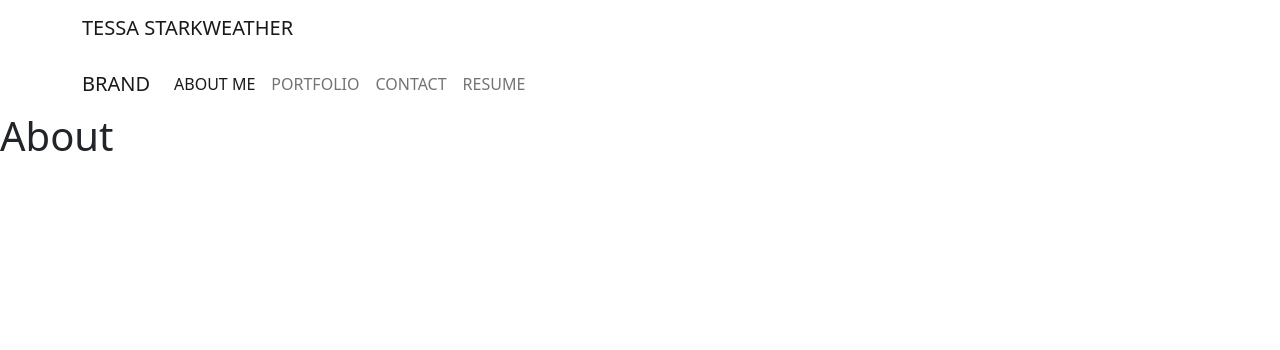
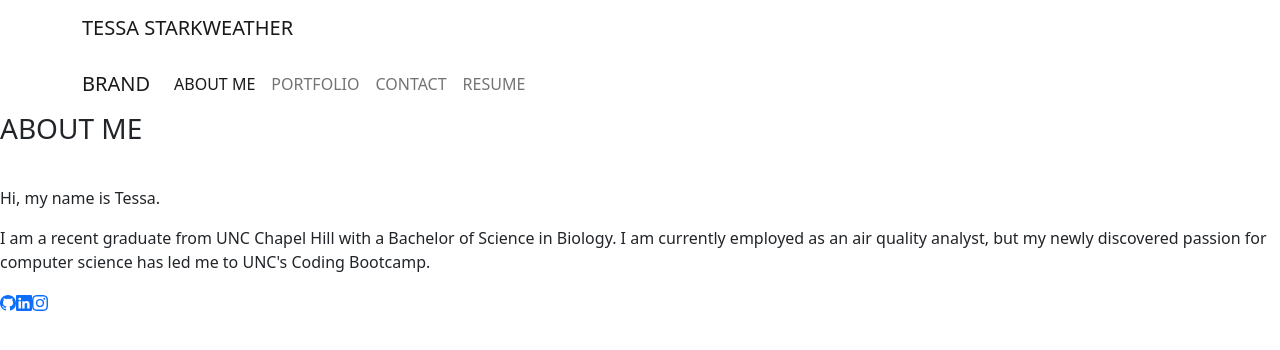
Before and after one commit to t-starkw/portfolio-reactfully, a React (Create React App) app: page / in a window 1280 px wide. Shown: the top 350 px of the page. Built offline with nearby package versions, Linux system fonts and the light colour scheme.

Commit message:
about section and contact form bare bones

```diff
--- a/package.json
+++ b/package.json
@@ -10,6 +10,7 @@
     "react": "^17.0.2",
     "react-bootstrap": "^2.7.0",
     "react-dom": "^17.0.2",
+    "react-icons": "^4.7.1",
     "react-router-bootstrap": "^0.26.2",
     "react-router-dom": "^6.8.1",
     "react-scripts": "5.0.1",
--- a/src/components/pages/About.js
+++ b/src/components/pages/About.js
@@ -1,9 +1,30 @@
 import React from 'react';
-
+import { BsGithub } from 'react-icons/bs'
+import { BsLinkedin } from 'react-icons/bs'
+import { BsInstagram } from 'react-icons/bs'
 
 function About() {
     return (
-        <h1>About</h1>
+        <div>
+            <div className="title-big pb-3 mb-3">
+                <h3>ABOUT ME</h3>
+            </div>
+            <p>
+                Hi, my name is Tessa.
+            </p>
+            <p> I am a recent graduate from UNC Chapel
+                Hill with a Bachelor of Science in Biology. I am currently employed as an air
+                quality
+                analyst, but my
+                newly discovered passion for computer science has led me to UNC's Coding Bootcamp.
+            </p>
+            <div>
+                <a href="https://github.com/t-starkw"><i><BsGithub /></i></a>
+                <a href="https://www.linkedin.com/in/tessa-starkweather-b61941200/"><i><BsLinkedin /></i></a>
+                <a href="https://www.instagram.com/tessa.starkweather/"><i><BsInstagram /></i></a>
+            </div>
+        </div>
+
     );
 }
 
--- a/src/components/pages/Contact.js
+++ b/src/components/pages/Contact.js
@@ -1,8 +1,55 @@
-import React from 'react';
+import React, { useState } from 'react';
 
 function Contact() {
+
+    const [submitted, setSubmitted] = useState(false);
+    const handleSubmit = () => {
+        setTimeout(() => {
+            setSubmitted(true);
+        }, 100);
+    };
+
+    if (submitted) {
+        return (
+            <>
+                <div className="text-2xl">Thank you!</div>
+                <div className="text-md">We'll be in touch soon.</div>
+            </>
+        );
+    }
+
     return (
-        <h1>Contact</h1>
+        <form onSubmit={handleSubmit}>
+            <h1>Contact Me!</h1>
+            <div className="mb-3 pt-0">
+                <input
+                    type="text"
+                    placeholder="Your name"
+                    name="name"
+                    required
+                />
+            </div>
+            <div className="mb-3 pt-0">
+                <input
+                    type="email"
+                    placeholder="Email"
+                    name="email"
+                    required
+                />
+            </div>
+            <div className="mb-3 pt-0">
+                <textarea
+                    placeholder="Your message"
+                    name="message"
+                    required
+                />
+            </div>
+            <div className="mb-3 pt-0">
+                <button type="submit">
+                    Send a message
+                </button>
+            </div>
+        </form>
     );
 }
 
--- a/src/index.css
+++ b/src/index.css
@@ -1,11 +1,5 @@
-/* form */
-.form {
-    margin: 20px;
-  }
+/* body {
+  background: url('../public/image/ocean.jpg');
+  background-size: cover;
 
-  .form input {
-    display: block;
-    margin-top: 5px;
-    margin-bottom: 5px;
-    width: 25%;
-  }
+} */
```
Also changed, not shown: public/image/arch.jpg (added), 1 other file (tests, documents, lock files or other folders).
